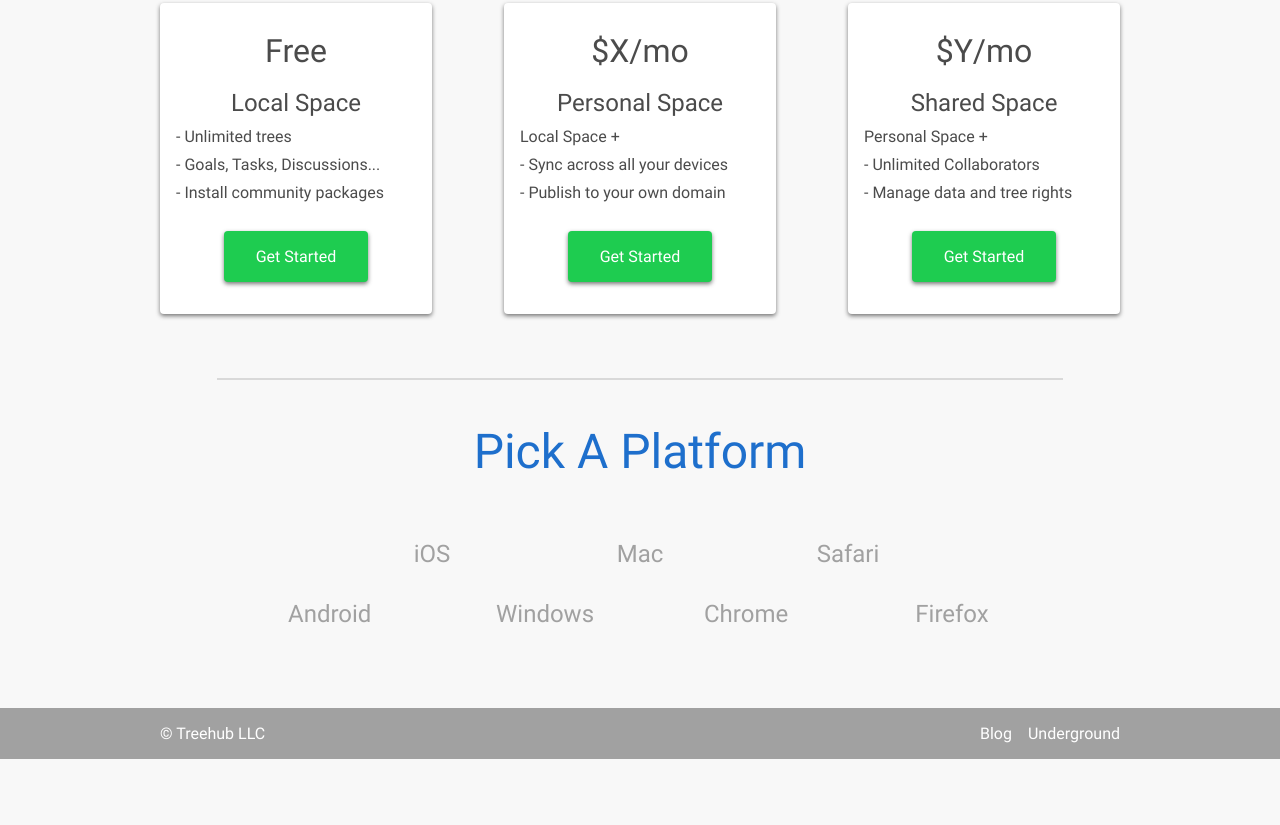
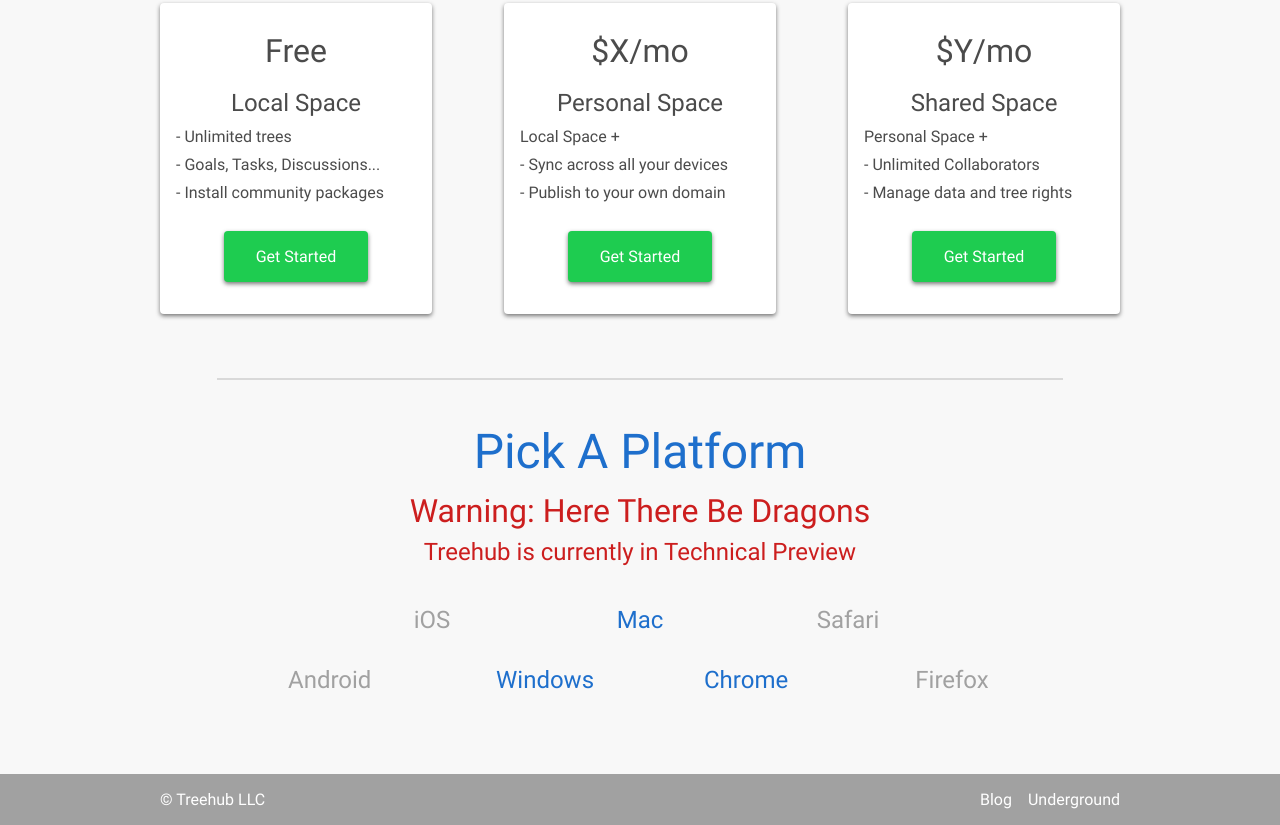
Before and after one commit to treehub-com/www, a website: page assets/index.html in a window 1280 px wide. Shown: the part 2305-3130 px from the top of the page. Before the commit the page ends 3064 px from the top, so only its background shows below. Drawn offline with Linux system fonts and the light colour scheme; files that its build step writes are made by us from their sources; files whose address does not match are found by name.

Commit message:
added technical preview; closes #28 (#29)

```diff
--- a/assets/css/site.css
+++ b/assets/css/site.css
@@ -295,11 +295,21 @@
 }
 
 #download h2 {
-  margin-bottom: 3rem;
   color: var(--color-blue);
   text-align: center;
 }
-
+.download-warning {
+  margin: 1rem 1rem 0 1rem;
+  font-size: 2rem;
+  text-align: center;
+  color: #cc1e1e;
+}
+.download-explanation {
+  margin: .5rem 1rem 1.5rem 1rem;
+  font-size: 1.5rem;
+  text-align: center;
+  color: #cc1e1e;
+}
 .download-links {
   display: flex;
   flex-direction: column;
--- a/assets/index.html
+++ b/assets/index.html
@@ -130,17 +130,19 @@
       <hr />
       <section id="download">
         <h2>Pick A Platform</h2>
+        <div class="download-warning">Warning: Here There Be Dragons</div>
+        <div class="download-explanation">Treehub is currently in Technical Preview</div>
         <div class="download-links">
           <div>
-            <a href="#" disabled>iOS</a>
-            <a href="#" disabled>Mac</a>
-            <a href="#" disabled>Safari</a>
+            <a href="#download" disabled>iOS</a>
+            <a href="https://github.com/treehub-com/desktop/releases">Mac</a>
+            <a href="#download" disabled>Safari</a>
           </div>
           <div>
-            <a href="#" disabled>Android</a>
-            <a href="#" disabled>Windows</a>
-            <a href="#" disabled>Chrome</a>
-            <a href="#" disabled>Firefox</a>
+            <a href="#download" disabled>Android</a>
+            <a href="https://github.com/treehub-com/desktop/releases">Windows</a>
+            <a href="https://app.treehub.com">Chrome</a>
+            <a href="#download" disabled>Firefox</a>
           </div>
         </div>
       </section>
```
